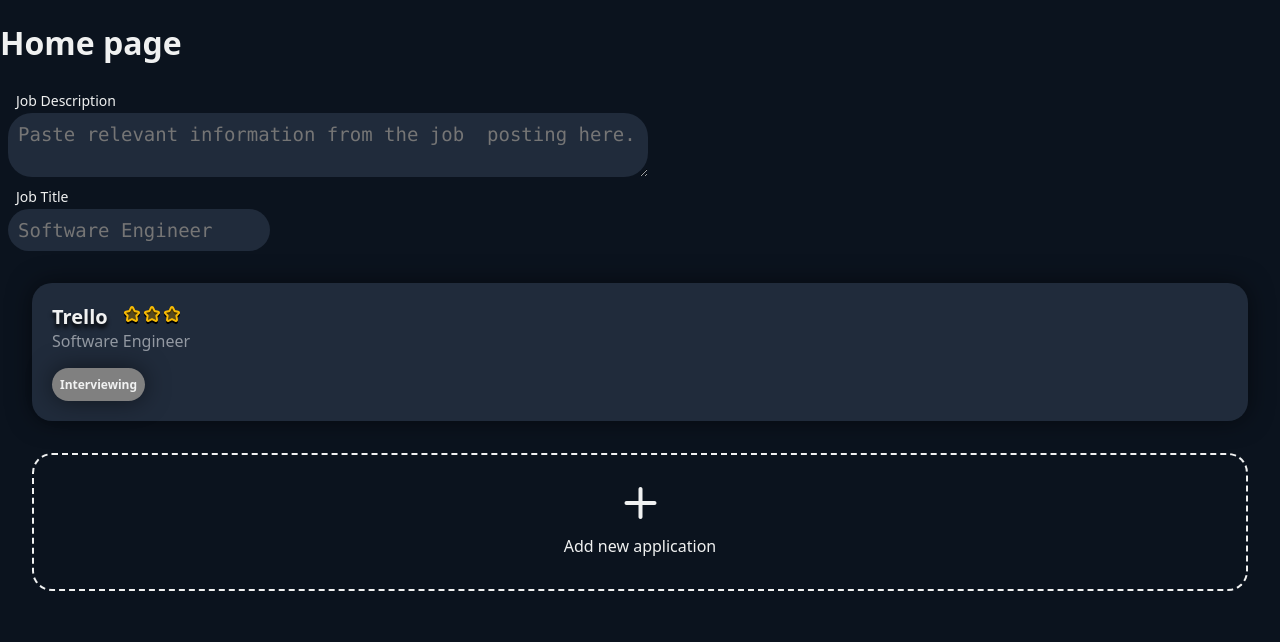
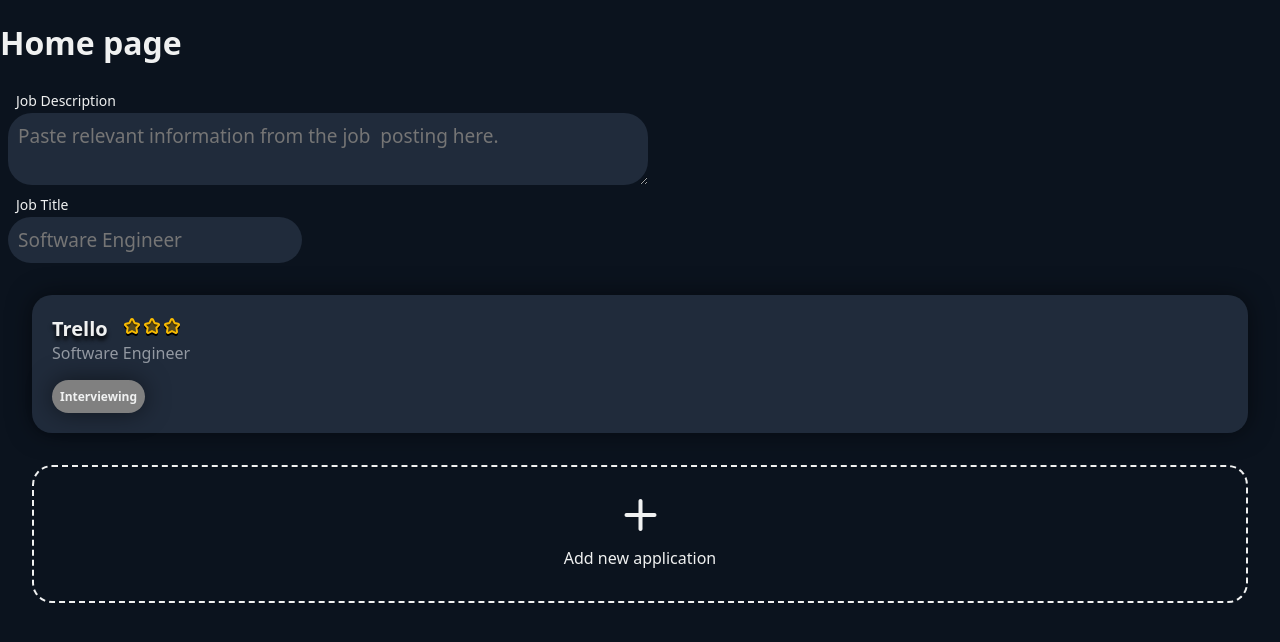
Before and after one commit to Nyakuma101/job-tracker, a React (Create React App) app: page / in a window 1280 px wide. Shown: the top 642 px of the page. Built offline with nearby package versions, Linux system fonts and the light colour scheme.

Commit message:
Index.css : created a variabel for the Rubik font

```diff
--- a/src/components/LongTextField/LongTextField.module.css
+++ b/src/components/LongTextField/LongTextField.module.css
@@ -19,7 +19,7 @@
   padding: 10px;
   border: none;
   width: 100%;
-  font-family: source-code-pro, Menlo, Monaco, Consolas, 'Courier New', monospace;
+  font-family: var(--rubik);
   &:focus {
     color: var(--text-primary-color);
     outline: 1px solid var(--text-primary-color);
--- a/src/components/ShortTextField/ShortTextField.module.css
+++ b/src/components/ShortTextField/ShortTextField.module.css
@@ -17,8 +17,7 @@
   font-size: 19px;
   padding: 10px;
   border: none;
-  font-family: source-code-pro, Menlo, Monaco, Consolas, 'Courier New', monospace;
-
+  font-family: var(--rubik);
   &:focus {
     color: var(--text-primary-color);
     outline: 1px solid var(--text-primary-color);
--- a/src/index.css
+++ b/src/index.css
@@ -5,11 +5,7 @@
 }
 body {
   @import url('https://fonts.googleapis.com/css2?family=Rubik:ital,wght@0,300..900;1,300..900&display=swap');
-  font-family:
-    'Rubik',
-    system-ui,
-    -apple-system,
-    sans-serif;
+  --rubik: 'Rubik', system-ui, -apple-system, sans-serif;
 
   margin: 0;
   -webkit-font-smoothing: antialiased;
@@ -23,6 +19,7 @@ body {
 
   background-color: var(--bkg-primary-color);
   color: var(--text-primary-color);
+  font-family: var(--rubik);
 }
 
 a {
```
